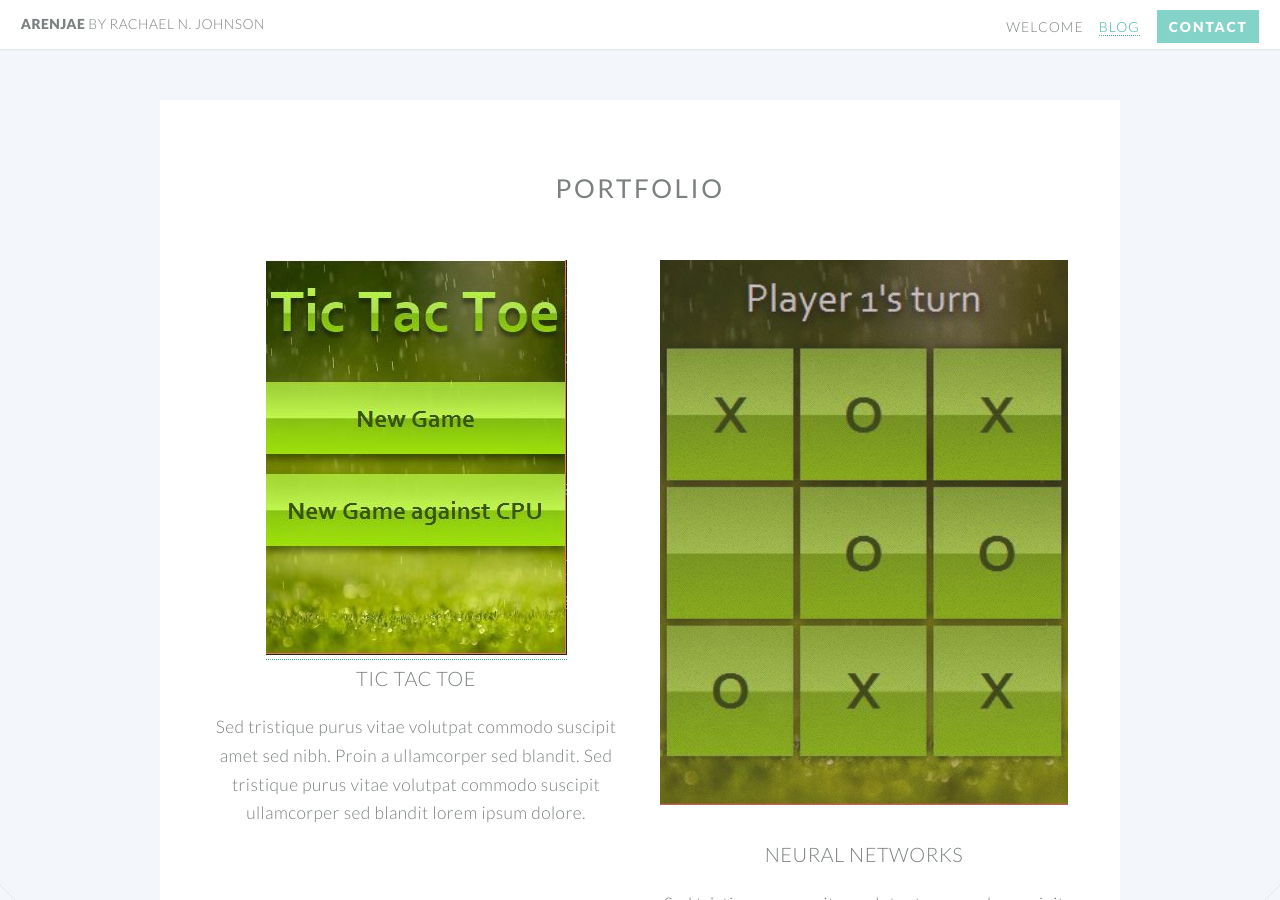
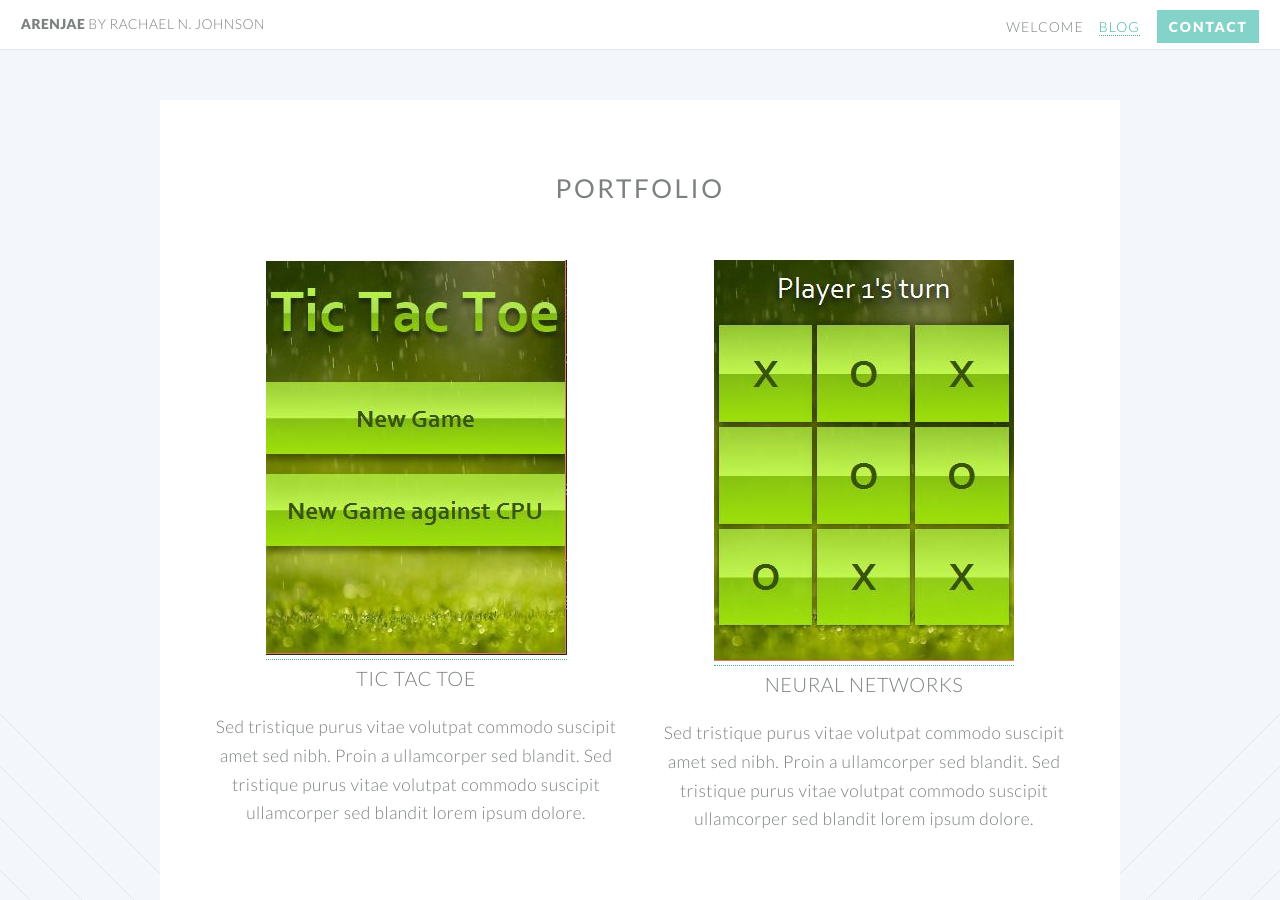
Before and after one commit to old-jekyll-templates/Twenty-Jekyll-Theme, a Jekyll site: the page built from index.html, in a window 1280 px wide and 900 px high, scrolled down 2016 px. Built offline with Jekyll 4.4.1, drawn with Linux system fonts in a browser that asks for light colours.

Commit message:
Update index.html

```diff
--- a/index.html
+++ b/index.html
@@ -103,7 +103,7 @@ layout: landing-page
 							<div class="6u">
 
 								<section>
-									<a href="#" class="image featured"><img src="images/pic02.jpg" alt="" /></a>
+									<a href="#"><img src="images/pic02.jpg" alt="" /></a>
 									<header>
 										<h3>Neural Networks</h3>
 									</header>
```
